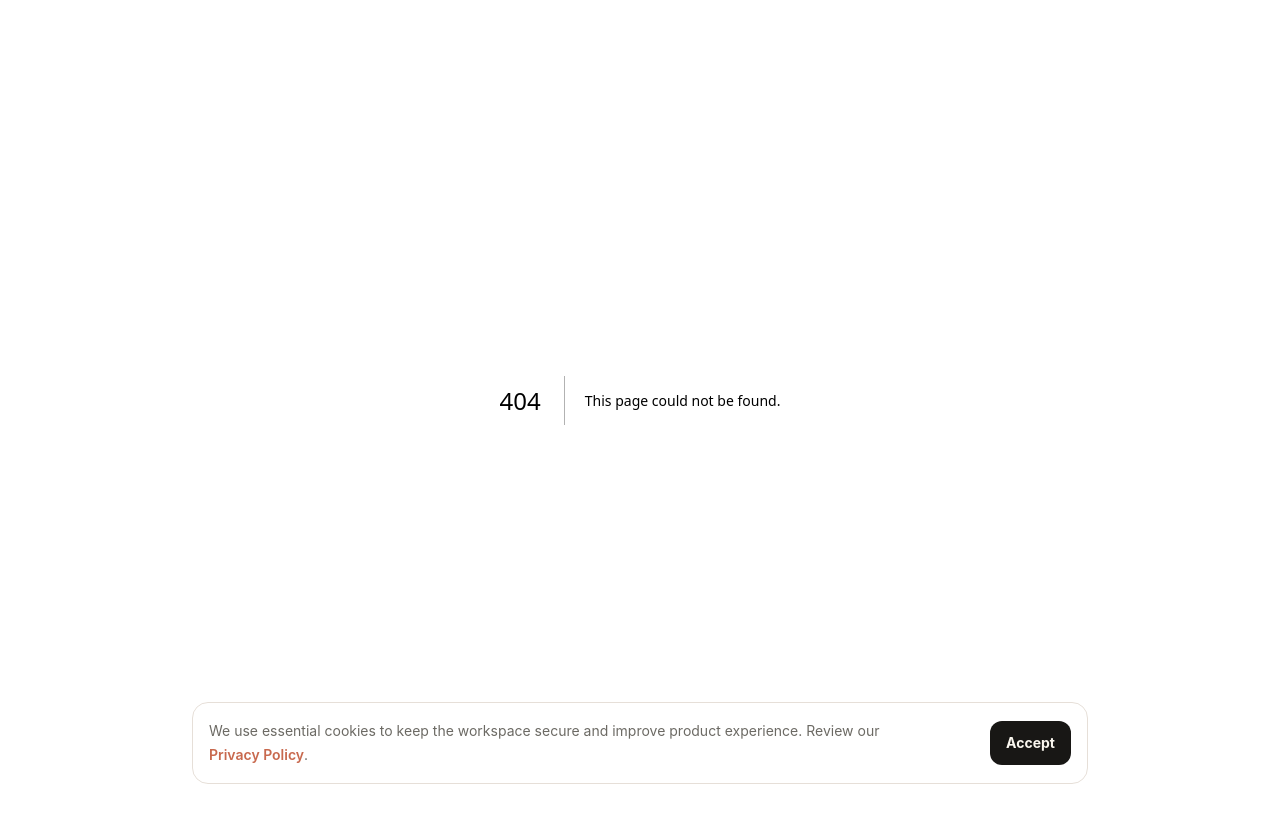
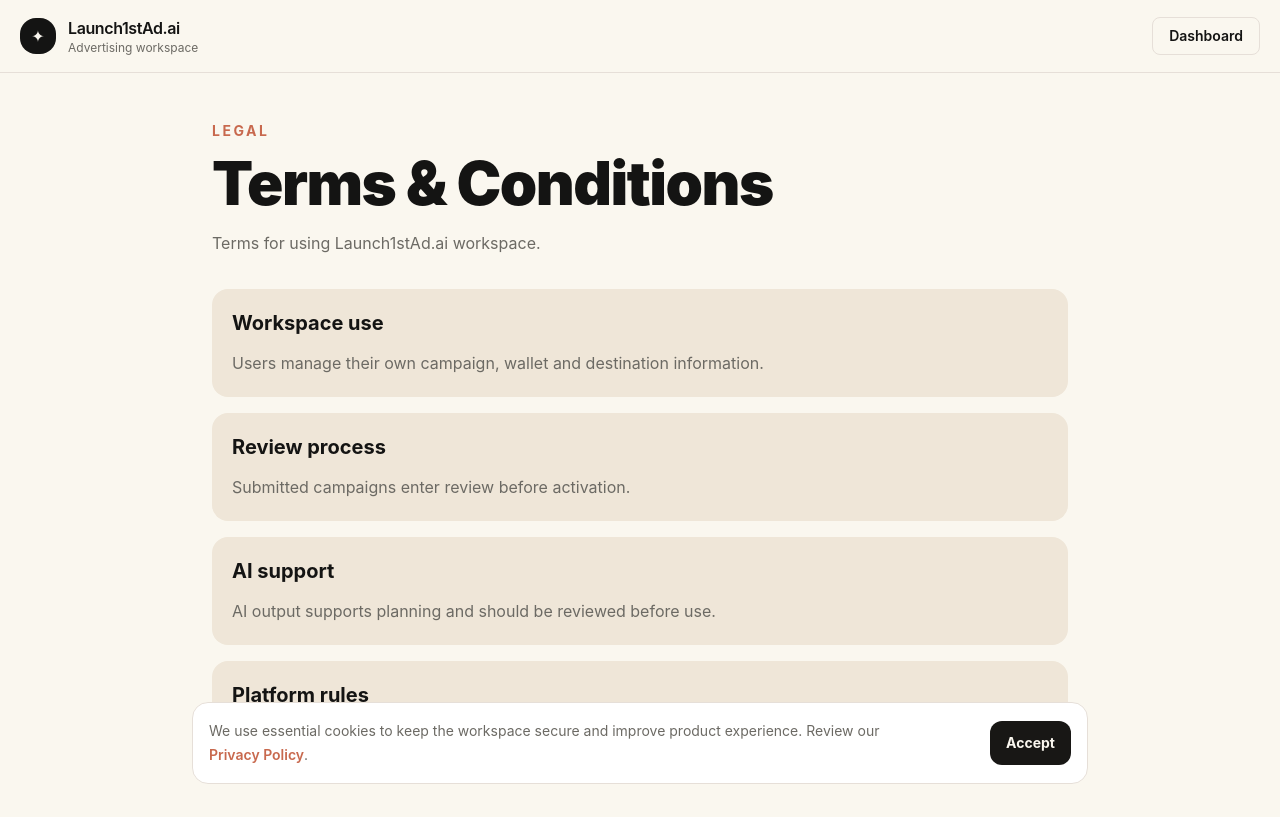
Before and after one commit to lkmeeena882437-dotcom/Launch1stAd.ai, a Next.js app: page /terms in a window 1280 px wide. Before the commit this address had no page. Built offline with nearby package versions, Linux system fonts and the light colour scheme.

Commit message:
Add terms page

```diff
--- /dev/null
+++ b/app/terms/page.tsx
@@ -0,0 +1,14 @@
+import { LegalPage } from "@/components/legal/LegalPage";
+
+export default function TermsPage() {
+  return <LegalPage
+    title="Terms & Conditions"
+    intro="Terms for using Launch1stAd.ai workspace."
+    sections={[
+      { heading: "Workspace use", body: "Users manage their own campaign, wallet and destination information." },
+      { heading: "Review process", body: "Submitted campaigns enter review before activation." },
+      { heading: "AI support", body: "AI output supports planning and should be reviewed before use." },
+      { heading: "Platform rules", body: "Advertisers follow the rules of connected ad platforms and destinations." }
+    ]}
+  />;
+}
```
